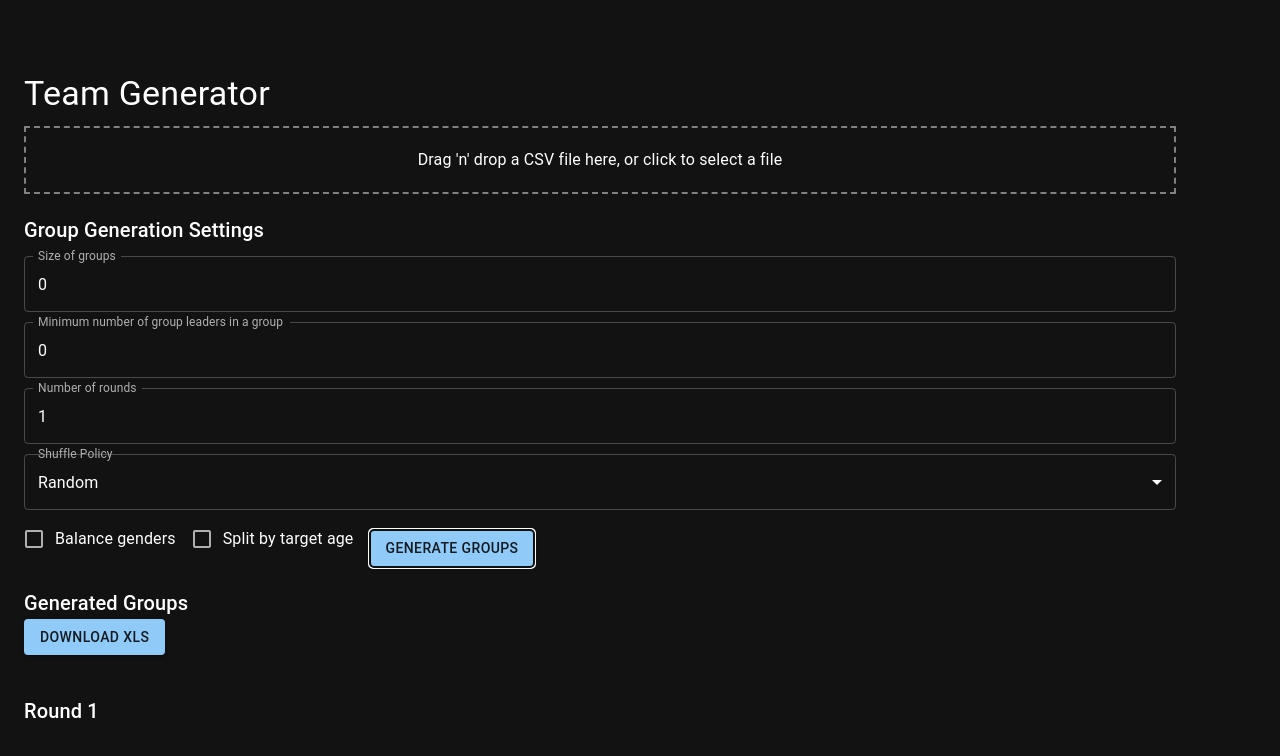
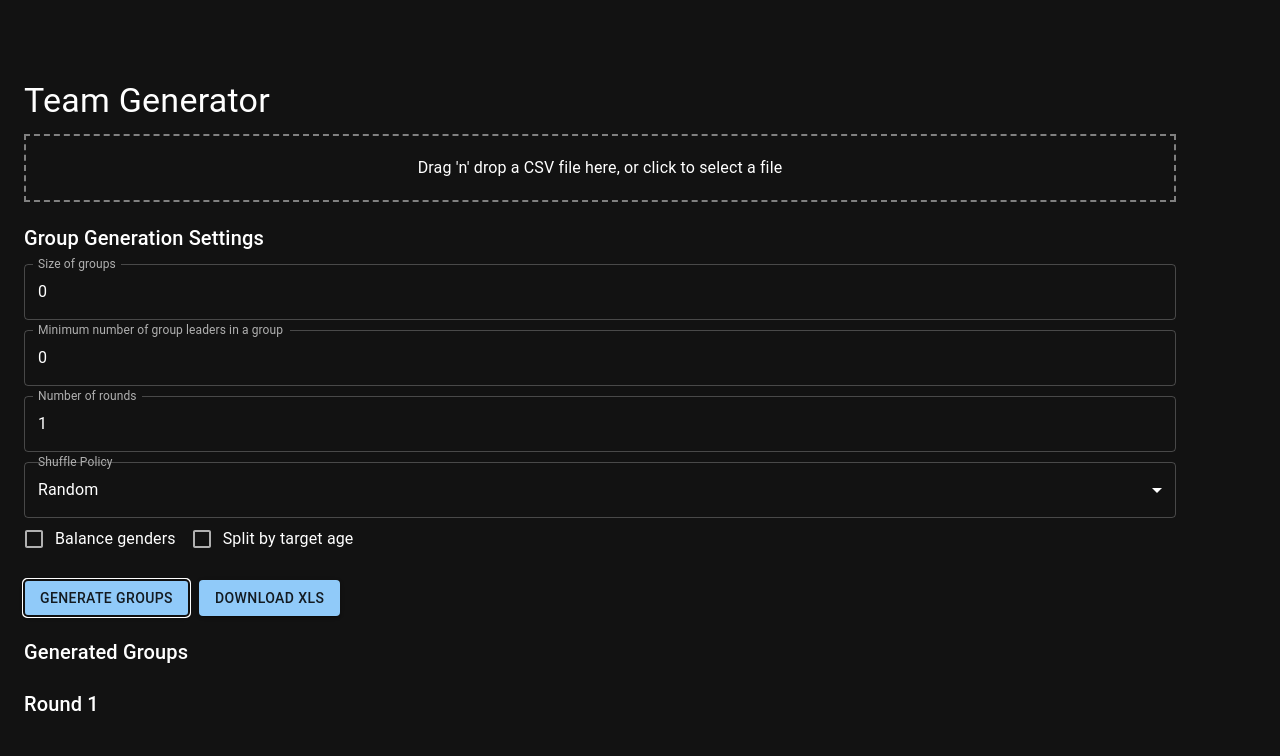
Before and after one commit to dekvidet/group-generator, a React (Vite) app: page / in a window 1280 px wide. Both pictures are taken after a click on the button "GENERATE GROUPS". Shown: the top 756 px of the page. Built offline with nearby package versions, Linux system fonts and the light colour scheme.

Commit message:
modify result layout

```diff
--- a/src/GroupGenerator.tsx
+++ b/src/GroupGenerator.tsx
@@ -1,10 +1,10 @@
-
 import React from 'react';
 import { useStore } from './store';
 import { Box, Typography, TextField, FormControl, InputLabel, Select, MenuItem, Checkbox, FormControlLabel, Button } from '@mui/material';
+import * as XLSX from 'xlsx';
 
 const GroupGenerator: React.FC = () => {
-  const { groupSettings, setGroupSettings, processedData, setGeneratedGroups, groupLeaderValues, maleValues, femaleValues, targetAgeRanges, participantPairs, setParticipantPairs } = useStore();
+  const { groupSettings, setGroupSettings, processedData, setGeneratedGroups, groupLeaderValues, maleValues, femaleValues, targetAgeRanges, participantPairs, setParticipantPairs, generatedGroups } = useStore();
 
   const handleChange = (field: string, value: any) => {
     setGroupSettings({ [field]: value });
@@ -21,7 +21,7 @@ const GroupGenerator: React.FC = () => {
     const leaders = processedData.filter(p => groupLeaderValues.includes(p.isGroupLeader));
     const participants = processedData.filter(p => !groupLeaderValues.includes(p.isGroupLeader));
 
-    const generatedGroups = [];
+    const newGeneratedGroups = []; // Use a new array to store the latest results
     let currentParticipantPairs = new Set(participantPairs);
 
     for (let i = 0; i < rounds; i++) {
@@ -141,10 +141,52 @@ const GroupGenerator: React.FC = () => {
         }
       });
 
-      generatedGroups.push(roundGroups);
+      newGeneratedGroups.push(roundGroups);
     }
-    setGeneratedGroups(generatedGroups);
+    setGeneratedGroups(newGeneratedGroups);
     setParticipantPairs(currentParticipantPairs);
+  };
+
+  const handleDownload = () => {
+    const wb = XLSX.utils.book_new();
+
+    generatedGroups.forEach((round, roundIndex) => {
+      const ws_data: any[][] = [['ID', 'Full Name']];
+      const roundParticipants = new Map();
+
+      round.forEach((group: any) => {
+        group.participants.forEach((participant: any) => {
+          if (!roundParticipants.has(participant.id)) {
+            roundParticipants.set(participant.id, {
+              fullName: `${participant.firstName} ${participant.lastName}`,
+              isLeader: groupLeaderValues.includes(participant.isGroupLeader) ? 'X' : '',
+              groups: {}
+            });
+          }
+          roundParticipants.get(participant.id).groups[roundIndex] = group.id;
+        });
+      });
+
+      const maxRound = generatedGroups.length - 1;
+      for (let i = 0; i <= maxRound; i++) {
+        ws_data[0].push(`Round ${i + 1}`);
+      }
+      ws_data[0].push('Group Leader');
+
+      roundParticipants.forEach((value, key) => {
+        const row = [key, value.fullName];
+        for (let i = 0; i <= maxRound; i++) {
+          row.push(value.groups[i] || '');
+        }
+        row.push(value.isLeader);
+        ws_data.push(row);
+      });
+
+      const ws = XLSX.utils.aoa_to_sheet(ws_data);
+      XLSX.utils.book_append_sheet(wb, ws, `Round ${roundIndex + 1}`);
+    });
+
+    XLSX.writeFile(wb, 'group_results.xlsx');
   };
 
   return (
@@ -162,7 +204,10 @@ const GroupGenerator: React.FC = () => {
       </FormControl>
       <FormControlLabel control={<Checkbox checked={groupSettings.balanceGenders} onChange={(e) => handleChange('balanceGenders', e.target.checked)} />} label="Balance genders" />
       <FormControlLabel control={<Checkbox checked={groupSettings.splitByTargetAge} onChange={(e) => handleChange('splitByTargetAge', e.target.checked)} />} label="Split by target age" />
-      <Button variant="contained" sx={{ marginTop: '20px' }} onClick={handleGenerateGroups}>Generate Groups</Button>
+      <Box sx={{ display: 'flex', gap: '10px', marginTop: '20px' }}>
+        <Button variant="contained" onClick={handleGenerateGroups}>Generate Groups</Button>
+        <Button variant="contained" onClick={handleDownload} disabled={generatedGroups.length === 0}>Download XLS</Button>
+      </Box>
     </Box>
   );
 };
--- a/src/GroupResults.tsx
+++ b/src/GroupResults.tsx
@@ -1,52 +1,10 @@
+
 import React from 'react';
 import { useStore } from './store';
-import { Box, Typography, Table, TableBody, TableCell, TableContainer, TableHead, TableRow, Paper, Button } from '@mui/material';
-import * as XLSX from 'xlsx';
+import { Box, Typography, Table, TableBody, TableCell, TableContainer, TableHead, TableRow, Paper } from '@mui/material';
 
 const GroupResults: React.FC = () => {
   const { generatedGroups, groupLeaderValues } = useStore();
-
-  const handleDownload = () => {
-    const wb = XLSX.utils.book_new();
-
-    generatedGroups.forEach((round, roundIndex) => {
-      const ws_data: any[][] = [['ID', 'Full Name']];
-      const roundParticipants = new Map();
-
-      round.forEach((group: any) => {
-        group.participants.forEach((participant: any) => {
-          if (!roundParticipants.has(participant.id)) {
-            roundParticipants.set(participant.id, {
-              fullName: `${participant.firstName} ${participant.lastName}`,
-              isLeader: groupLeaderValues.includes(participant.isGroupLeader) ? 'X' : '',
-              groups: {}
-            });
-          }
-          roundParticipants.get(participant.id).groups[roundIndex] = group.id;
-        });
-      });
-
-      const maxRound = generatedGroups.length - 1;
-      for (let i = 0; i <= maxRound; i++) {
-        ws_data[0].push(`Round ${i + 1}`);
-      }
-      ws_data[0].push('Group Leader');
-
-      roundParticipants.forEach((value, key) => {
-        const row = [key, value.fullName];
-        for (let i = 0; i <= maxRound; i++) {
-          row.push(value.groups[i] || '');
-        }
-        row.push(value.isLeader);
-        ws_data.push(row);
-      });
-
-      const ws = XLSX.utils.aoa_to_sheet(ws_data);
-      XLSX.utils.book_append_sheet(wb, ws, `Round ${roundIndex + 1}`);
-    });
-
-    XLSX.writeFile(wb, 'group_results.xlsx');
-  };
 
   if (generatedGroups.length === 0) {
     return null;
@@ -55,7 +13,6 @@ const GroupResults: React.FC = () => {
   return (
     <Box sx={{ marginTop: '20px' }}>
       <Typography variant="h6">Generated Groups</Typography>
-      <Button variant="contained" onClick={handleDownload} sx={{ marginBottom: '20px' }}>Download XLS</Button>
       {generatedGroups.map((round, roundIndex) => (
         <Box key={roundIndex} sx={{ marginTop: '20px' }}>
           <Typography variant="h6">Round {roundIndex + 1}</Typography>
```
